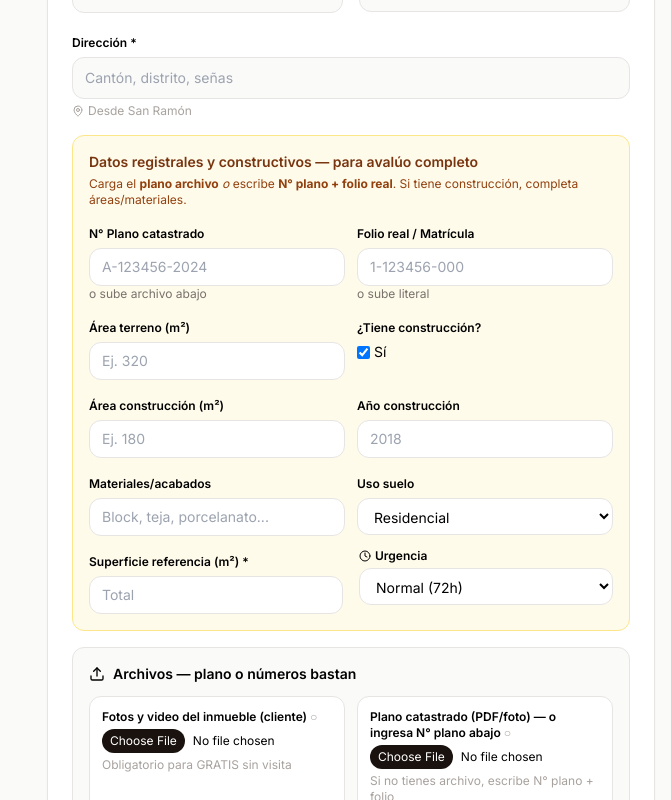
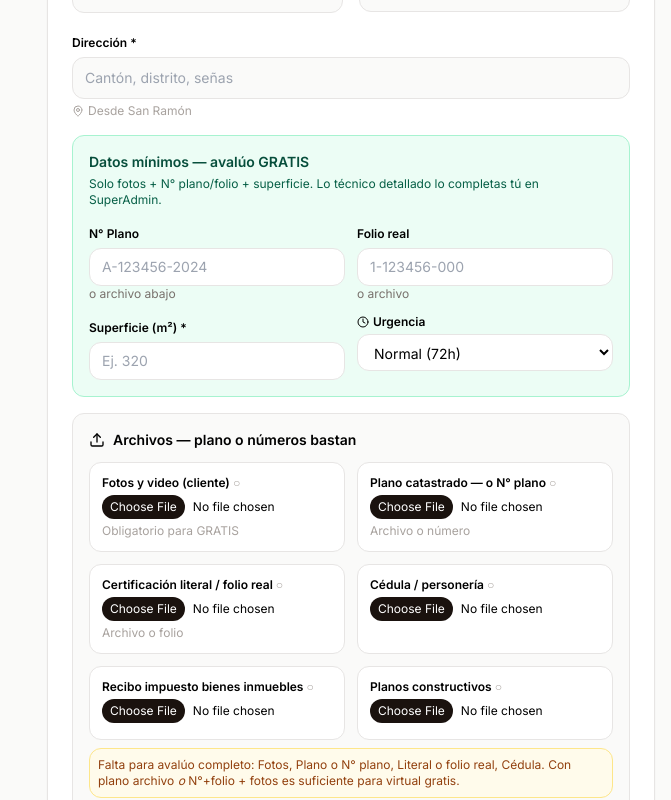
Before and after one commit to kike2638/viva-costa-rica, a React (Vite) app: page / in a window 1280 px wide. Shown: the part 1900-2700 px from the top of the page, without its empty margins (609-1280 px from the left). Built offline with nearby package versions, Linux system fonts and the light colour scheme.

Commit message:
feat: avaluo gratis simplificado (4 campos) + parametros reales solo SuperAdmin medidas

```diff
--- a/src/components/EvaluationForm.tsx
+++ b/src/components/EvaluationForm.tsx
@@ -66,7 +66,7 @@ export default function EvaluationForm({ compact=false }: { compact?: boolean })
           setNewId(id); setLastCosto(costo); setLastModalidad(values.modalidad); setSubmitting(false); setOk(true); resetForm(); setFiles({});
         }, 700)
       }}>
-        {({isSubmitting, values, setFieldValue})=>{
+        {({isSubmitting, values})=>{
           const costoPreview = useMemo(()=> calcularCostoAvaluo(values.modalidad as AvaluoModalidad, values.direccion || '', values.urgencia as any), [values.modalidad, values.direccion, values.urgencia])
           const desplPreview = values.modalidad==='virtual' ? 0 : getDesplazamientoCosto(values.direccion || '')
           const base = AVALUO_MODALIDADES.find(m=>m.value===values.modalidad)
@@ -107,31 +107,26 @@ export default function EvaluationForm({ compact=false }: { compact?: boolean })
             </div>
             <div><label className="text-xs font-semibold">Dirección *</label><Field name="direccion" placeholder="Cantón, distrito, señas" className="w-full mt-1 px-3 py-2.5 border border-stone-200 rounded-xl bg-stone-50 text-sm"/><ErrorMessage name="direccion" component="div" className="text-xs text-rose-500 mt-1"/><div className="text-xs text-stone-400 mt-1 flex items-center gap-1"><MapPin className="w-3 h-3"/> Desde San Ramón</div></div>
 
-            {/* Datos registrales y constructivos */}
-            <div className="border border-amber-200 bg-amber-50 rounded-xl p-4">
-              <div className="font-semibold text-sm text-amber-900">Datos registrales y constructivos — para avalúo completo</div>
-              <p className="text-xs text-amber-800 mt-1">Carga el <b>plano archivo</b> <i>o</i> escribe <b>N° plano + folio real</b>. Si tiene construcción, completa áreas/materiales.</p>
+            {/* Datos registrales — simplificado para gratis */}
+            <div className={`border rounded-xl p-4 ${values.modalidad==='virtual' ? 'border-emerald-200 bg-emerald-50' : 'border-amber-200 bg-amber-50'}`}>
+              <div className={`font-semibold text-sm ${values.modalidad==='virtual' ? 'text-emerald-900' : 'text-amber-900'}`}>
+                {values.modalidad==='virtual' ? 'Datos mínimos — avalúo GRATIS' : 'Datos registrales y constructivos — avalúo completo (admin)'}
+              </div>
+              <p className="text-xs mt-1" style={{color: values.modalidad==='virtual' ? '#065f46' : '#92400e'}}>
+                {values.modalidad==='virtual' ? 'Solo fotos + N° plano/folio + superficie. Lo técnico detallado lo completas tú en SuperAdmin.' : 'Carga plano o N° + folio. Construcción con áreas/acabados para medición real (solo SuperAdmin edita a fondo).'}
+              </p>
               <div className="grid md:grid-cols-2 gap-3 mt-3">
-                <div><label className="text-xs font-semibold">N° Plano catastrado</label><Field name="numeroPlano" placeholder="A-123456-2024" className="w-full mt-1 px-3 py-2 border border-stone-200 rounded-xl bg-white text-sm"/><div className="text-xs text-stone-500">o sube archivo abajo</div></div>
-                <div><label className="text-xs font-semibold">Folio real / Matrícula</label><Field name="folioReal" placeholder="1-123456-000" className="w-full mt-1 px-3 py-2 border border-stone-200 rounded-xl bg-white text-sm"/><div className="text-xs text-stone-500">o sube literal</div></div>
-                <div><label className="text-xs font-semibold">Área terreno (m²)</label><Field name="areaTerreno" placeholder="Ej. 320" className="w-full mt-1 px-3 py-2 border border-stone-200 rounded-xl bg-white text-sm"/></div>
-                <div>
-                  <label className="text-xs font-semibold">¿Tiene construcción?</label>
-                  <div className="flex gap-2 mt-1"><label className="flex items-center gap-1 text-sm"><Field type="checkbox" name="tieneConstruccion" checked={values.tieneConstruccion} onChange={(e:any)=> setFieldValue('tieneConstruccion', e.target.checked)} /> Sí</label></div>
-                </div>
-                {values.tieneConstruccion && (
-                  <>
-                    <div><label className="text-xs font-semibold">Área construcción (m²)</label><Field name="areaConstruccion" placeholder="Ej. 180" className="w-full mt-1 px-3 py-2 border border-stone-200 rounded-xl bg-white text-sm"/></div>
-                    <div><label className="text-xs font-semibold">Año construcción</label><Field name="anioConstruccion" placeholder="2018" className="w-full mt-1 px-3 py-2 border border-stone-200 rounded-xl bg-white text-sm"/></div>
-                    <div><label className="text-xs font-semibold">Materiales/acabados</label><Field name="materiales" placeholder="Block, teja, porcelanato..." className="w-full mt-1 px-3 py-2 border border-stone-200 rounded-xl bg-white text-sm"/></div>
-                    <div><label className="text-xs font-semibold">Uso suelo</label><Field as="select" name="usoSuelo" className="w-full mt-1 px-3 py-2 border border-stone-200 rounded-xl bg-white text-sm"><option>Residencial</option><option>Comercial</option><option>Mixto</option><option>Agrícola</option></Field></div>
-                  </>
-                )}
-              </div>
-              <div className="grid md:grid-cols-2 gap-4 mt-3">
-                <div><label className="text-xs font-semibold">Superficie referencia (m²) *</label><Field name="superficie" placeholder="Total" className="w-full mt-1 px-3 py-2 border border-stone-200 rounded-xl bg-white text-sm"/><ErrorMessage name="superficie" component="div" className="text-xs text-rose-500 mt-1"/></div>
+                <div><label className="text-xs font-semibold">N° Plano</label><Field name="numeroPlano" placeholder="A-123456-2024" className="w-full mt-1 px-3 py-2 border border-stone-200 rounded-xl bg-white text-sm"/><div className="text-xs text-stone-500">o archivo abajo</div></div>
+                <div><label className="text-xs font-semibold">Folio real</label><Field name="folioReal" placeholder="1-123456-000" className="w-full mt-1 px-3 py-2 border border-stone-200 rounded-xl bg-white text-sm"/><div className="text-xs text-stone-500">o archivo</div></div>
+                <div><label className="text-xs font-semibold">Superficie (m²) *</label><Field name="superficie" placeholder="Ej. 320" className="w-full mt-1 px-3 py-2 border border-stone-200 rounded-xl bg-white text-sm"/><ErrorMessage name="superficie" component="div" className="text-xs text-rose-500 mt-1"/></div>
                 <div><label className="text-xs font-semibold flex items-center gap-1"><Clock className="w-3 h-3"/> Urgencia</label><Field as="select" name="urgencia" className="w-full mt-1 px-3 py-2 border border-stone-200 rounded-xl bg-white text-sm"><option value="normal">Normal (72h)</option><option value="express">Express 24h (+30%)</option></Field></div>
               </div>
+              {values.modalidad!=='virtual' && (
+                <div className="mt-3 p-3 bg-white border border-stone-200 rounded-xl">
+                  <div className="text-xs font-semibold text-stone-700">Parámetros reales medibles — solo SuperAdmin (referencia)</div>
+                  <p className="text-xs text-stone-500">Estos los completas tú en panel después de la solicitud: área terreno/construcción, año, materiales, pisos, acabados, uso suelo. Cliente no necesita llenarlos para el gratis.</p>
+                </div>
+              )}
             </div>
 
             <div className="border border-stone-200 rounded-xl p-4 bg-stone-50">
--- a/src/pages/AdminDashboard.tsx
+++ b/src/pages/AdminDashboard.tsx
@@ -19,6 +19,7 @@ export default function AdminDashboard({mode='dashboard'}:{mode?:'dashboard'|'li
   const { avaluos, updateAvaluo, deleteAvaluo } = useAvaluoStore()
   const [q,setQ]=useState('')
   const [f,setF]=useState<AvaluoStatus|'todos'>('todos')
+  const [expanded,setExpanded]=useState<string|null>(null)
 
   const filtered = useMemo(()=> avaluos.filter(a=>{
     if(f!=='todos' && a.status!==f) return false
@@ -125,7 +126,19 @@ export default function AdminDashboard({mode='dashboard'}:{mode?:'dashboard'|'li
                           <option value="pendiente">Pendiente</option><option value="pendiente_pago">Pendiente pago</option><option value="pagado">Pagado</option><option value="visita_agendada">Visita agendada</option><option value="en_revision">En revisión</option><option value="tasado">Tasado</option><option value="entregado">Entregado</option><option value="rechazado">Rechazado</option>
                         </select>
                         {a.pagoStatus==='pendiente' && <button onClick={()=> handleMarcarPagado(a.id)} className="text-xs px-3 py-1 rounded-full bg-emerald-600 text-white hover:bg-emerald-700">Marcar pagado</button>}
+                        <button onClick={()=> setExpanded(expanded===a.id? null : a.id)} className="text-xs px-2 py-1 rounded-full bg-[#1a120e] text-white">{expanded===a.id?'Cerrar':'Medidas'}</button>
                       </div>
+                      {expanded===a.id && (
+                        <div className="w-full bg-stone-50 border border-stone-200 rounded-xl p-2 grid grid-cols-2 gap-1 mt-1">
+                          <input placeholder="Área terreno m²" type="number" defaultValue={a.areaTerreno||''} onBlur={e=> updateAvaluo(a.id, {areaTerreno: Number(e.target.value)})} className="px-2 py-1 border rounded-lg text-xs"/>
+                          <input placeholder="Área constr m²" type="number" defaultValue={a.areaConstruccion||''} onBlur={e=> updateAvaluo(a.id, {areaConstruccion: Number(e.target.value)})} className="px-2 py-1 border rounded-lg text-xs"/>
+                          <input placeholder="Año const" type="number" defaultValue={a.anioConstruccion||''} onBlur={e=> updateAvaluo(a.id, {anioConstruccion: Number(e.target.value)})} className="px-2 py-1 border rounded-lg text-xs"/>
+                          <select defaultValue={a.usoSuelo||'Residencial'} onBlur={e=> updateAvaluo(a.id, {usoSuelo: (e.target as HTMLSelectElement).value})} className="px-2 py-1 border rounded-lg text-xs"><option>Residencial</option><option>Comercial</option><option>Mixto</option><option>Agrícola</option></select>
+                          <input placeholder="Materiales/acabados" defaultValue={a.materiales||''} onBlur={e=> updateAvaluo(a.id, {materiales: e.target.value})} className="col-span-2 px-2 py-1 border rounded-lg text-xs"/>
+                          <input placeholder="N° Plano" defaultValue={a.numeroPlano||''} onBlur={e=> updateAvaluo(a.id, {numeroPlano: e.target.value})} className="px-2 py-1 border rounded-lg text-xs"/>
+                          <input placeholder="Folio real" defaultValue={a.folioReal||''} onBlur={e=> updateAvaluo(a.id, {folioReal: e.target.value})} className="px-2 py-1 border rounded-lg text-xs"/>
+                        </div>
+                      )}
                       <div className="flex gap-1">
                         <select value={a.pagoStatus} onChange={e=> updateAvaluo(a.id, {pagoStatus: e.target.value as PagoStatus})} className="text-xs border border-stone-200 rounded-full px-2 py-1 bg-white">
                           <option value="no_aplica">Gratis</option><option value="pendiente">Pendiente</option><option value="pagado">Pagado</option><option value="reembolsado">Reembolsado</option>
--- a/src/utils/constants.ts
+++ b/src/utils/constants.ts
@@ -195,13 +195,13 @@ export const calcularCostoAvaluo = (modalidad: AvaluoModalidad, direccion: strin
 
 // === CHECKLIST + METODOLOGÍA AUTO (20 años) ===
 export const DOCS_REQUERIDOS = [
-  { key:'fotos', label:'Fotos y video del inmueble (cliente)', required: true, accept: '.jpg,.png,.mp4,.heic', note:'Obligatorio para GRATIS sin visita' },
-  { key:'plano', label:'Plano catastrado (PDF/foto) — o ingresa N° plano abajo', required: true, accept: '.pdf,.jpg,.png', note:'Si no tienes archivo, escribe N° plano + folio' },
-  { key:'literal', label:'Certificación literal (<30d)', required: true, accept: '.pdf,.jpg,.png', note:'O folio real escrito' },
+  { key:'fotos', label:'Fotos y video (cliente)', required: true, accept: '.jpg,.png,.mp4,.heic', note:'Obligatorio para GRATIS' },
+  { key:'plano', label:'Plano catastrado — o N° plano', required: true, accept: '.pdf,.jpg,.png', note:'Archivo o número' },
+  { key:'literal', label:'Certificación literal / folio real', required: true, accept: '.pdf,.jpg,.png', note:'Archivo o folio' },
   { key:'cedula', label:'Cédula / personería', required: true, accept: '.pdf,.jpg,.png' },
   { key:'impuesto', label:'Recibo impuesto bienes inmuebles', required: false, accept: '.pdf,.jpg,.png' },
-  { key:'planosConst', label:'Planos constructivos (si hay construcción)', required: false, accept: '.pdf,.dwg' },
-  { key:'recibos', label:'Recibos servicios (agua/luz)', required: false, accept: '.pdf,.jpg,.png' },
+  { key:'planosConst', label:'Planos constructivos', required: false, accept: '.pdf,.dwg' },
+  // recibos ya no pesan para avalúo personal — queda oculto
 ] as const
 
 export const getMetodologiaRecomendada = (tipo: string, modalidad: AvaluoModalidad): string => {
```
